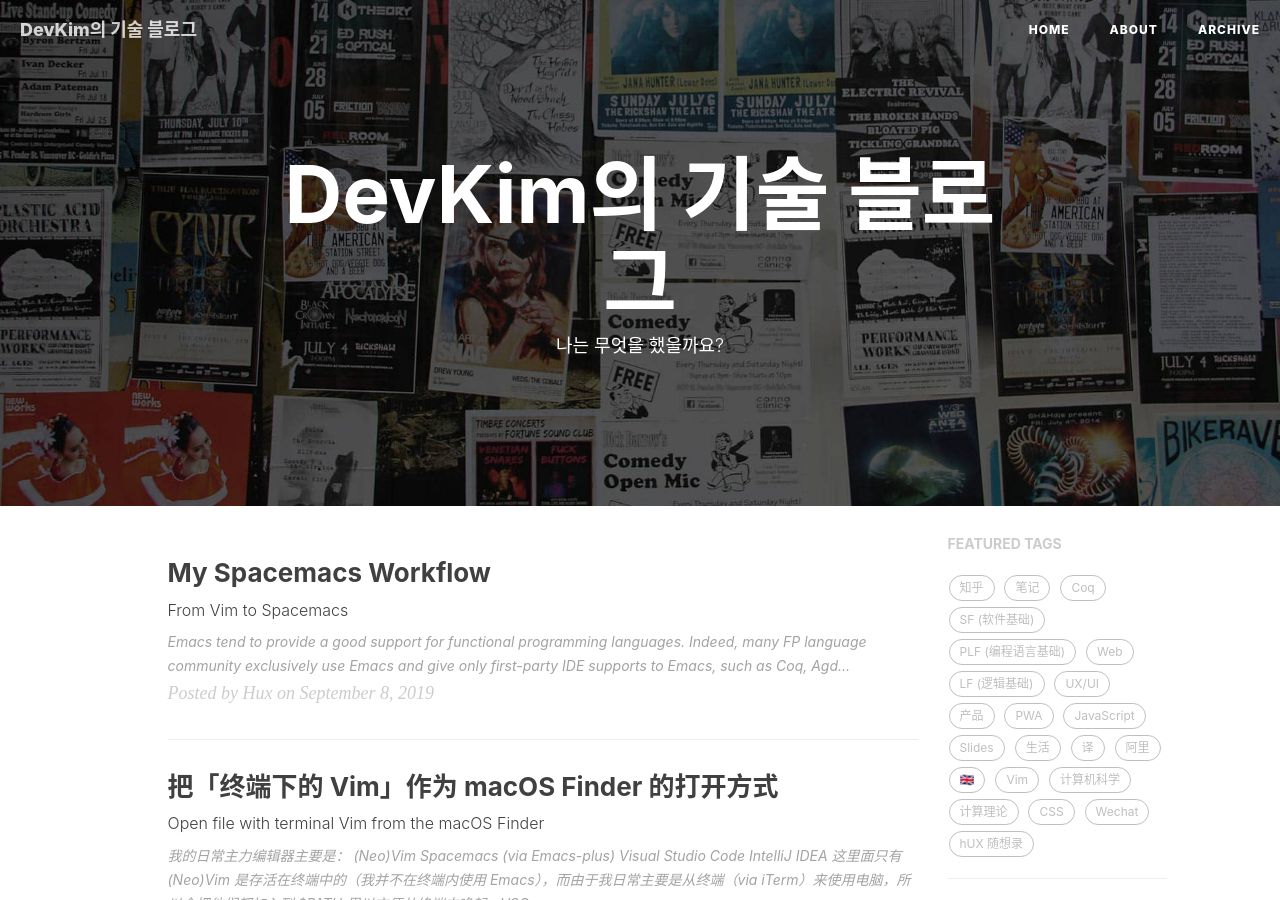
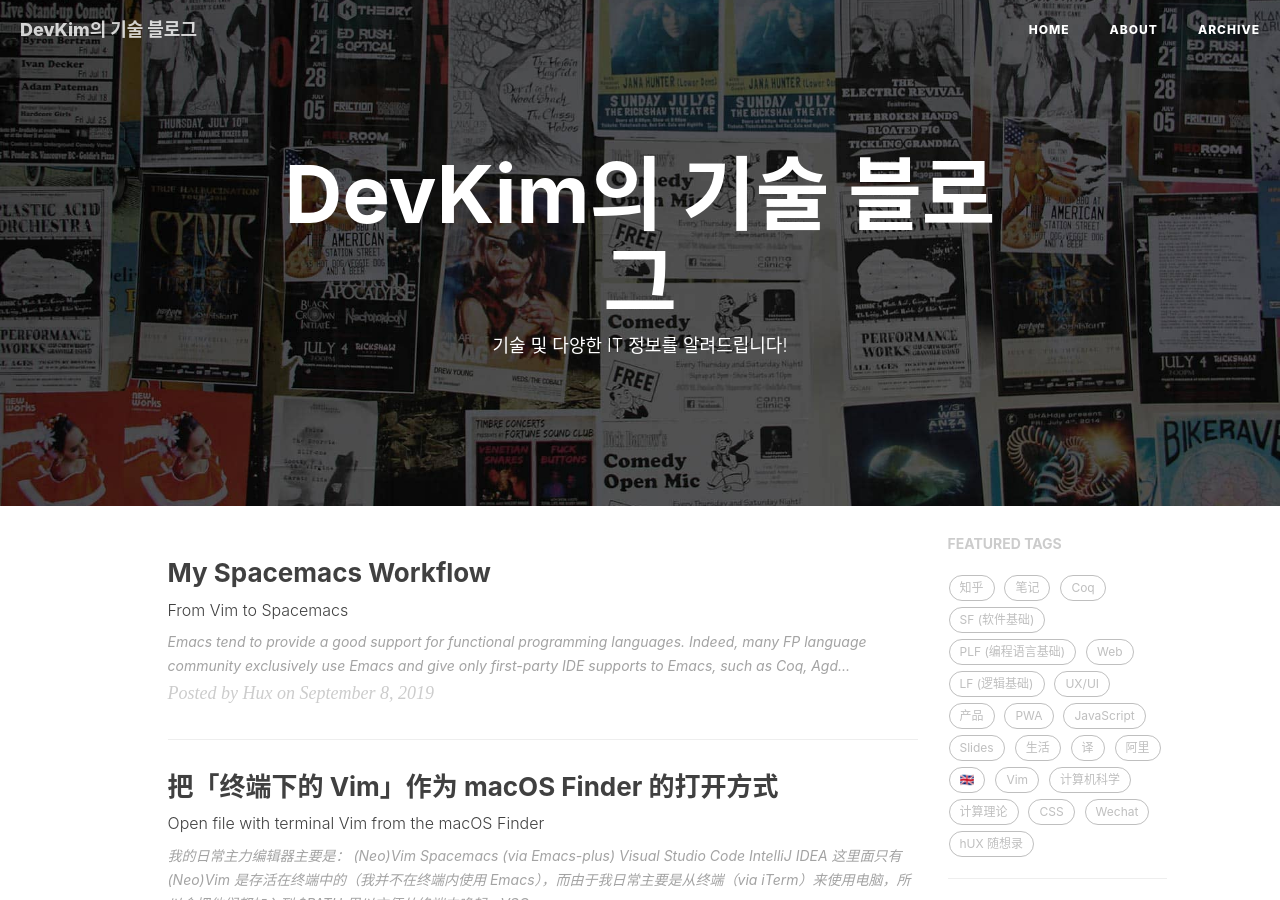
Before and after one commit to kjywow94/kjywow94.github.io, a Jekyll site: the page built from index.html, in a window 1280 px wide and 900 px high. Built offline with Jekyll 4.4.1, drawn with Linux system fonts in a browser that asks for light colours; nearby versions of some CDN libraries; the list of posts is cut into pages by our own code; comment, search, counter and statistics services are not loaded.

Commit message:
메인 설명 수정

```diff
--- a/index.html
+++ b/index.html
@@ -1,6 +1,6 @@
 ---
 layout: page
-description: "나는 무엇을 했을까요?"
+description: "기술 및 다양한 IT 정보를 알려드립니다!"
 ---
 
 {% for post in paginator.posts %}
```
